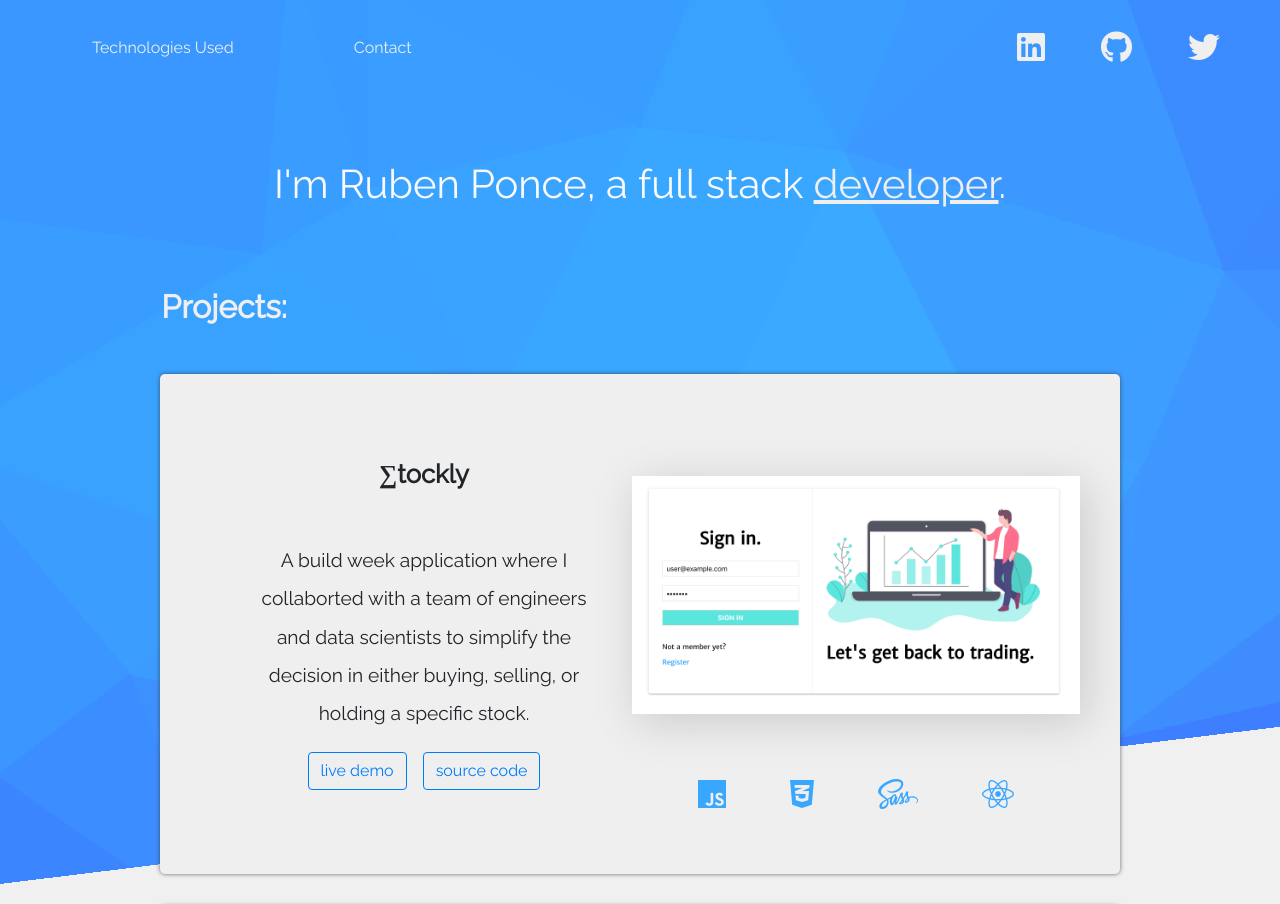
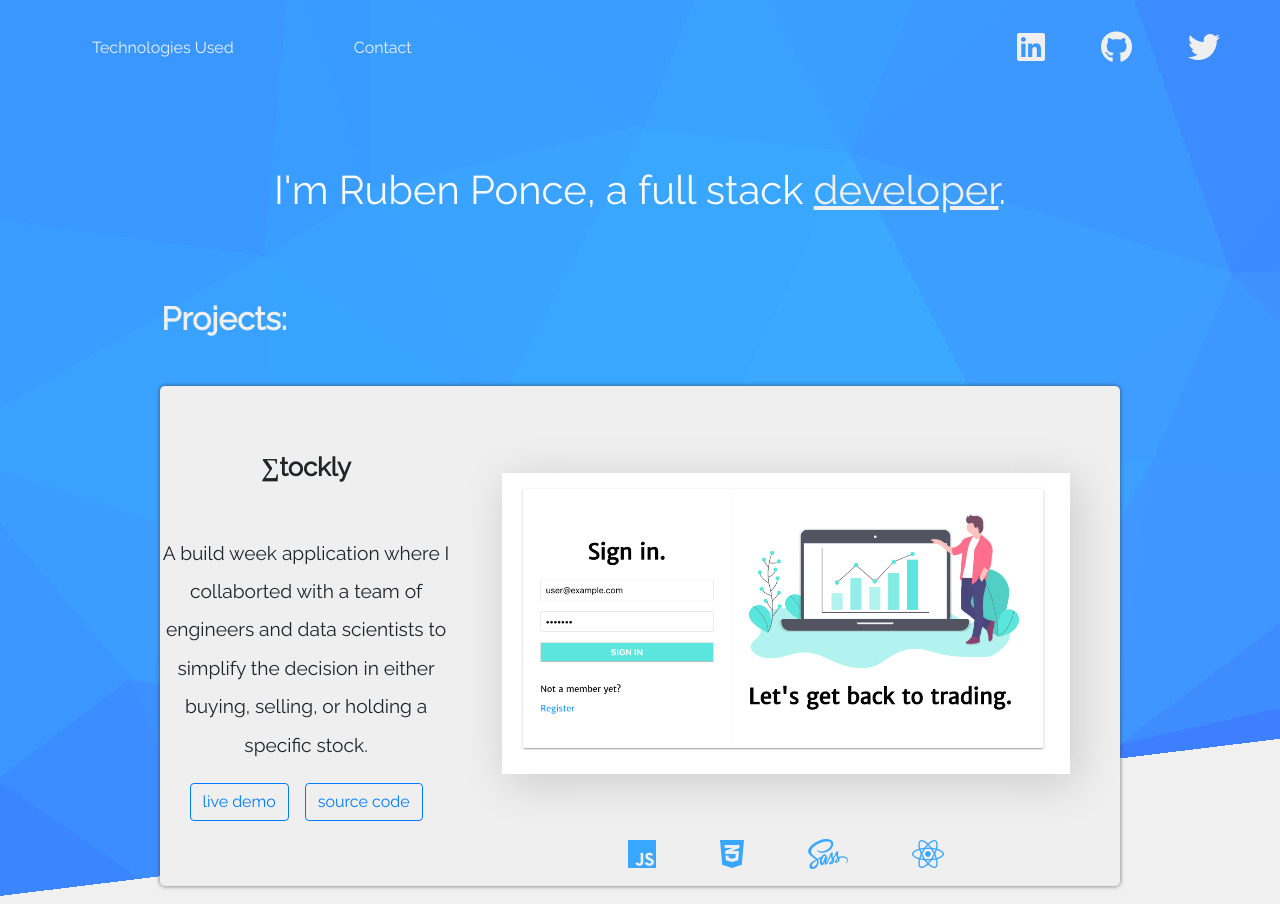
Before and after one commit to RubenPonce/react-portfolio, a React (Create React App) app: page / in a window 1280 px wide. Shown: the top 904 px of the page. Built offline with nearby package versions, Linux system fonts and the light colour scheme; a web font is replaced by a local one.

Commit message:
refactoring a lot of styling to styled components, something I should've started with

```diff
--- a/src/App.css
+++ b/src/App.css
@@ -88,19 +88,7 @@ html {
 .nav a:hover {
   color: #efefef;
 }
-.introduction {
-  margin-bottom: 5em;
-}
-.introduction h1 {
-  color: rgba(250, 250, 250, 0.995);
-  font-size: 2.5rem;
 
-}
-.introduction a {
-  color: #efefef;
-
-  text-decoration: underline;
-}
 .project-intro h2,
 .project-intro p {
   font-family: "Raleway", cursive;
@@ -154,37 +142,40 @@ html {
   align-self: flex-end;
   margin-bottom: 3em;
 }
-.project-card .landing-image {
-  width: 85%;
-  margin: 0 auto;
-  box-shadow: 6px 8px 42px 1px rgba(0, 0, 0, 0.15);
+/*.project-card .landing-image {*/
+/*  width: 85%;*/
+/*  margin: 0 auto;*/
+/*  box-shadow: 6px 8px 42px 1px rgba(0, 0, 0, 0.15);*/
+/*}*/
+@media (min-width: 1500px){
+  /*.landing-image{*/
+  /*  width: 75%;*/
+  /*}*/
+  /*.project-card{*/
+  /*  max-width: 1350px;*/
+  /*  padding: 3em;*/
+  /*}*/
+
 }
-.project-tech {
-  display: flex;
-  align-self: center;
-  justify-content: space-around;
-  margin: 1em auto;
-  justify-content: center;
-  align-items: center;
-  font-size: 1rem;
-}
-.project-tech i {
-  margin: 1.5em 1em 0 1em;
-  color: #3aa7ff;
-}
+/*.project-tech {*/
+/*  display: flex;*/
+/*  align-self: center;*/
+/*  justify-content: space-around;*/
+/*  margin: 1em auto;*/
+/*  justify-content: center;*/
+/*  align-items: center;*/
+/*  font-size: 1rem;*/
+/*}*/
+/*.project-tech i {*/
+/*  margin: 1.5em 1em 0 1em;*/
+/*  color: #3aa7ff;*/
+/*}*/
 
 .project-card {
-  display: flex;
-  min-height: 500px;
-  align-items: center;
-  border-radius: 5px;
-  width: 75%;
-  box-shadow: 0px 0px 4px 0px rgba(50, 50, 50, 0.7);
-  background: #efefef;
-  margin: 1em;
+
 }
 .project-card:nth-child(odd) {
-  flex-direction: row-reverse;
+  /*flex-direction: row-reverse;*/
 }
 /*.text-input {*/
 /*  display: flex;*/
@@ -192,9 +183,9 @@ html {
 /*}*/
 
 .contact-form {
-  width: 100%;
-  display: flex;
-  flex-direction: column;
+  /*width: 100%;*/
+  /*display: flex;*/
+  /*flex-direction: column;*/
   /*background: linear-gradient(*/
   /*  50deg,*/
   /*  #3aa7ff 20%,*/
--- a/src/components/Contact.js
+++ b/src/components/Contact.js
@@ -1,20 +1,23 @@
 import React, { Component } from "react";
 import axios from "axios";
 import styled from "styled-components"
-import { Form, Label, Input, Button } from "reactstrap";
 import {Link} from "react-router-dom";
 import Footer from "./Footer";
-const ContactFormDiv = styled.form`
+
+const ContactFormDiv = styled.div`
 max-width: 650px;
 margin: 0 auto;
 display: flex;
 flex-direction: column;
-padding-bottom: 4em;
+padding-top: 6em;
+
+height: auto;
   h2{
   text-align: center;
   margin: 3em 0 0 0;
   color: #efefef;
   font-weight: 600;
+  font-size: 2.0rem;
   }
    .button-container {
    display: flex;
@@ -32,15 +35,15 @@ div{
     display: block;
     text-align: left;
     color: #efefef;
-    font-size: 1.2rem;
+    font-size: 1.6rem;
     text-transform: uppercase
     letter-spacing: 1px;
-    margin: 1em 0;
+    margin: 1.5em 0 0 0;
   }
   input, textarea{
     width: 100%;
-    margin: .5em 0;
-    font-size: 1.2rem;
+    margin: 0 0 .5em 0;
+    font-size: 1.4rem;
     padding: .75em;
     border-radius: .3em;
     color: #495057;
@@ -123,7 +126,7 @@ class Contact extends Component {
   render() {
     return (
       <ContactFormDiv>
-        <h2>Contact:</h2>
+        <h2>Contact Me</h2>
         <form onSubmit={e => this.FormSubmit(e)}>
             <div>
                 <label className="message-name" htmlFor="message-name">
@@ -175,7 +178,7 @@ class Contact extends Component {
             >
               {this.state.ButtonText}
             </button>
-                <Link to="/"> <button>cancel</button></Link>
+                <Link to="/"> <button>Cancel</button></Link>
             </div>
         </form>
         <Footer />
--- a/src/components/Introduction.js
+++ b/src/components/Introduction.js
@@ -1,11 +1,21 @@
 import React from "react";
 import styled from "styled-components";
 const Intro = styled.div`
-      padding-top: 10em;
-`
+    padding-top: 10em;
+    margin-bottom: 5em;
+    h1 {
+      color: rgba(250, 250, 250, 0.995);
+      font-size: 2.5rem;
+      line-height: 1.5;
+       }
+    a {
+      color: #efefef;
+      text-decoration: underline;
+    }
+`;
 export default function Introduction() {
   return (
-    <Intro className="introduction">
+    <Intro >
       <h1>
         I'm Ruben Ponce, a full stack{" "}
         <a
--- a/src/components/Project.js
+++ b/src/components/Project.js
@@ -1,30 +1,31 @@
-
-import ProjectCard from './ProjectCard'
-import React, { Component } from 'react'
-
-export class Project extends Component {
-    state = {
-        project: {},
-    }
-    componentDidMount(){
-        this.props.projects.map(project=>{
-            if(this.props.match.params.id===project.id){
-                this.setState({
-                    project: project
-                })
-            }
-        })
-
-    }
-
-  render() {
-    return (
-      <div>
-        <h1>{this.state.project.project_name}</h1>
-        <p>{this.state.project.description}</p>
-      </div>
-    )
-  }
-}
-
-export default Project
+//
+// import ProjectCard from './ProjectCard'
+// import React, { Component } from 'react'
+//
+// export class Project extends Component {
+//     state = {
+//         project: {},
+//     }
+//     componentDidMount(){
+//         this.props.projects.map(project=>{
+//             if(this.props.match.params.id===project.id){
+//                 this.setState({
+//                     project: project
+//                 })
+//             }
+//         })
+//
+//     }
+//
+//   render() {
+//     return (
+//       <div>
+//         <h1>{this.state.project.project_name}</h1>
+//         <p>{this.state.project.description}</p>
+//       </div>
+//     )
+//   }
+// }
+//
+// export default Project
+//
--- a/src/components/ProjectCard.js
+++ b/src/components/ProjectCard.js
@@ -2,16 +2,69 @@ import React, { Component } from "react";
 import { Link } from "react-router-dom";
 import { Button } from "reactstrap";
 // import images from '../../public/images/pine.png'
+import styled from "styled-components";
+import {desktopView} from "./ResponsiveVars";
 
+const LandingImageContainer = styled.div`
+    width: 80%;
+    align-self: flex-end;
+    margin: 3em auto 0 auto;
+`
+const ProjectCardDiv = styled.div`
+  display: flex;
+  min-height: 500px;
+  align-items: center;
+  border-radius: 5px;
+  width: 75%;
+  box-shadow: 0px 0px 4px 0px rgba(50, 50, 50, 0.7);
+  background: #efefef;
+  margin: 1em;
+  .project-tech{
+    display: flex;
+    align-self: center;
+    justify-content: space-around;
+    margin: 1em auto;
+    justify-content: center;
+    align-items: center;
+    font-size: 1rem;
+      i {
+      margin: 1.5em 1em 0 1em;
+      color: #3aa7ff;
+   }
+  }
+
+  &:nth-child(odd){
+   flex-direction: row-reverse;
+  }
+
+
+img{
+  width: 85%;
+  margin: 0 auto;
+  box-shadow: 6px 8px 42px 1px rgba(0, 0, 0, 0.15);
+}
+
+
+@media(min-width: ${desktopView}px){
+    img{
+    margin-top: 2em;
+     width: 75%;
+    }
+
+    max-width: 1350px;
+    padding: 3em;
+
+
+}
+`
 export class ProjectCard extends Component {
   render() {
     const project = this.props.project;
 
     return (
-      <div className="project-card">
-        <div className="landing-image-container">
+      <ProjectCardDiv className="project-card">
+        <LandingImageContainer>
           <img
-            className="landing-image"
             src={this.props.project.landingImage}
           />
           <div className="project-tech">
@@ -19,7 +72,7 @@ export class ProjectCard extends Component {
               <i className={`fab fa-${tech} fa-2x`} key={i} />
             ))}
           </div>
-        </div>
+        </LandingImageContainer>
         <div className="project-header">
           <h3>{project.project_name}</h3>
           <p> {project.description}</p>
@@ -48,7 +101,7 @@ export class ProjectCard extends Component {
             </Button>
           </a>
         </div>
-      </div>
+      </ProjectCardDiv>
     );
   }
 }
--- a/src/components/Projects.js
+++ b/src/components/Projects.js
@@ -16,7 +16,6 @@ export class Projects extends Component {
                 {...this.props}
                 project={projectCard}
                 key={projectCard.id}
-                projectRoute={`/project/${projectCard.id}`}
               />
             );
           })}
--- /dev/null
+++ b/src/components/ResponsiveVars.js
@@ -0,0 +1,3 @@
+export const mobileView = 770;
+export const tabletView =  1061;
+export const desktopView = 1500;
```
